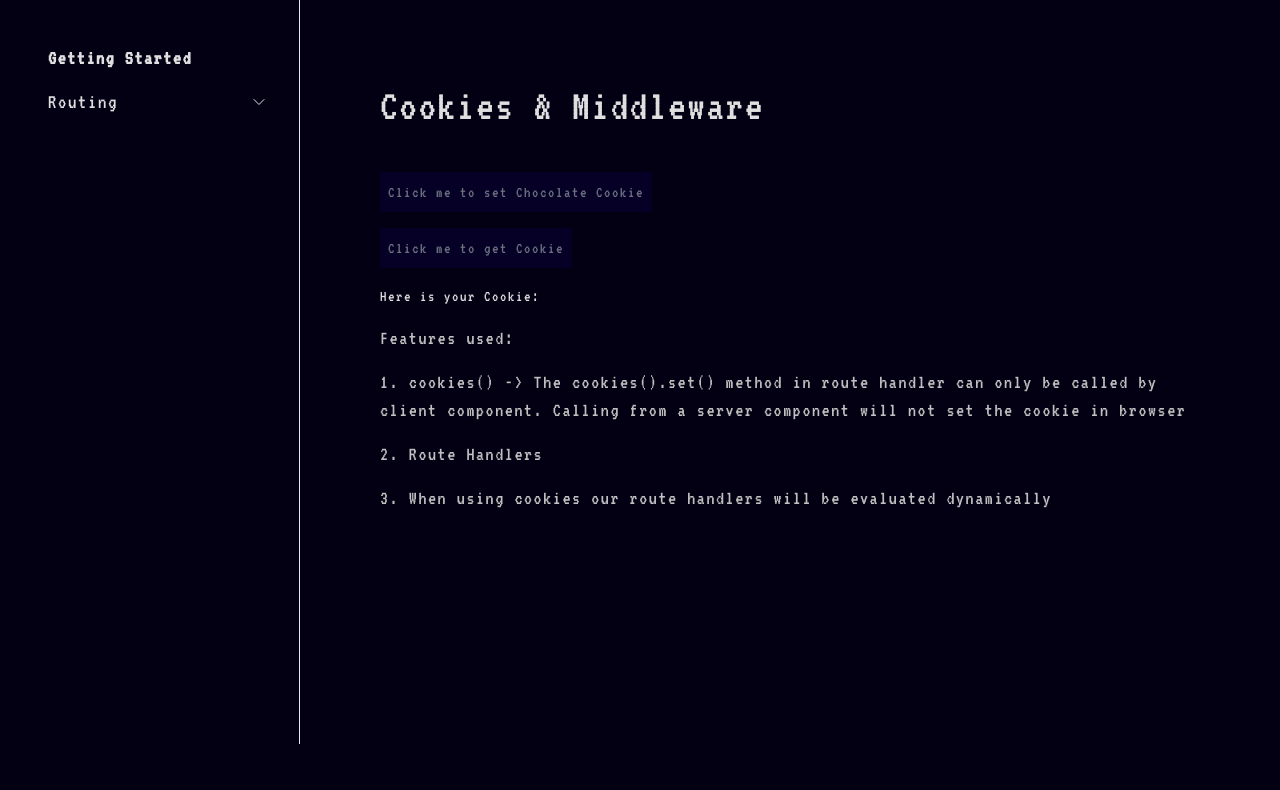
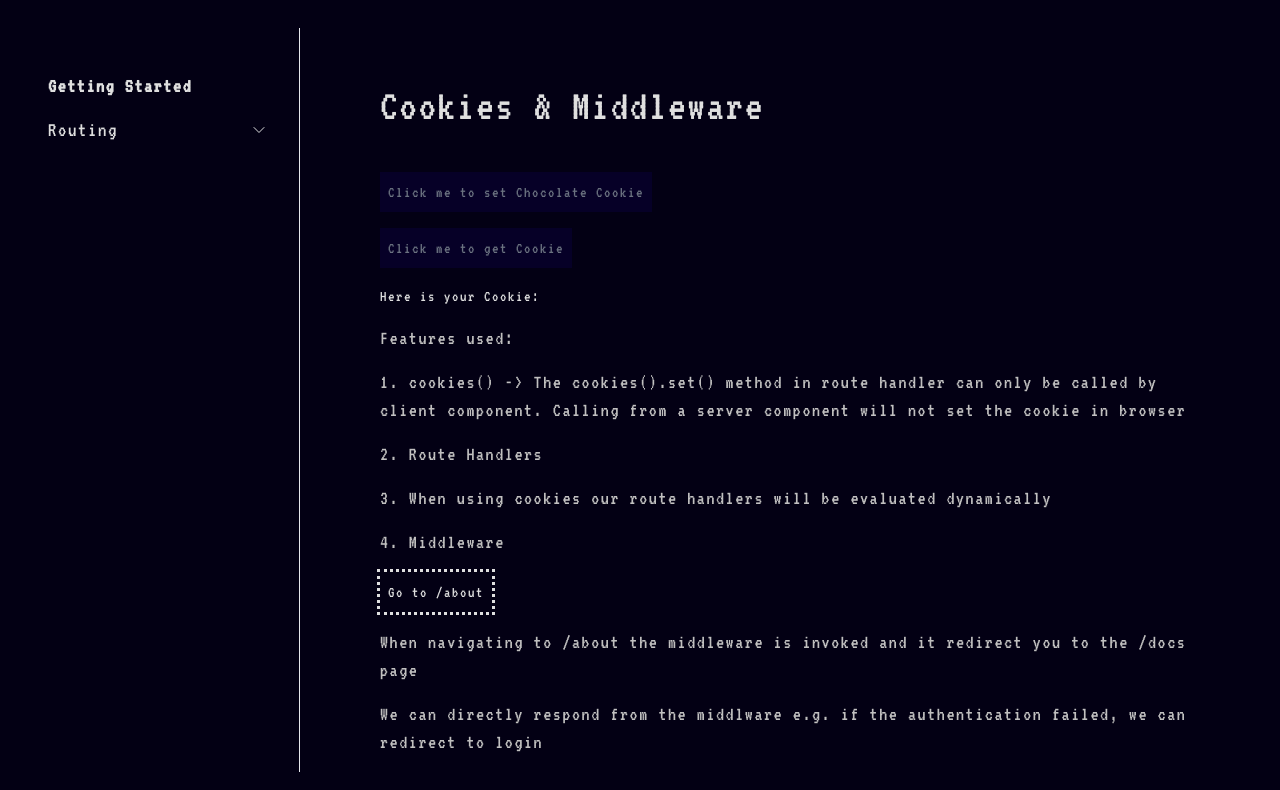
Before and after one commit to JatinMahajan-JM/theNextLab, a Next.js app: page /docs/cookies in a window 1280 px wide. Shown: the top 790 px of the page. Built offline with nearby package versions, Linux system fonts and the light colour scheme.

Commit message:
Added middleware

```diff
--- a/app/docs/cookies/page.tsx
+++ b/app/docs/cookies/page.tsx
@@ -1,5 +1,6 @@
 "use client";
 
+import Link from "next/link";
 import { useState } from "react";
 
 const handleClick = async () => {
@@ -43,6 +44,18 @@ export default function Cookies() {
       <p>
         3. When using cookies our route handlers will be evaluated dynamically
       </p>
+      <p>4. Middleware</p>
+      <Link href="/about" className="w-fit outline-dotted p-2">
+        Go to /about
+      </Link>
+      <p>
+        When navigating to /about the middleware is invoked and it redirect you
+        to the /docs page
+      </p>
+      <p>
+        We can directly respond from the middlware e.g. if the authentication
+        failed, we can redirect to login
+      </p>
     </>
   );
 }
```
Also changed, not shown: middleware.ts (added, +12 -0 lines).
